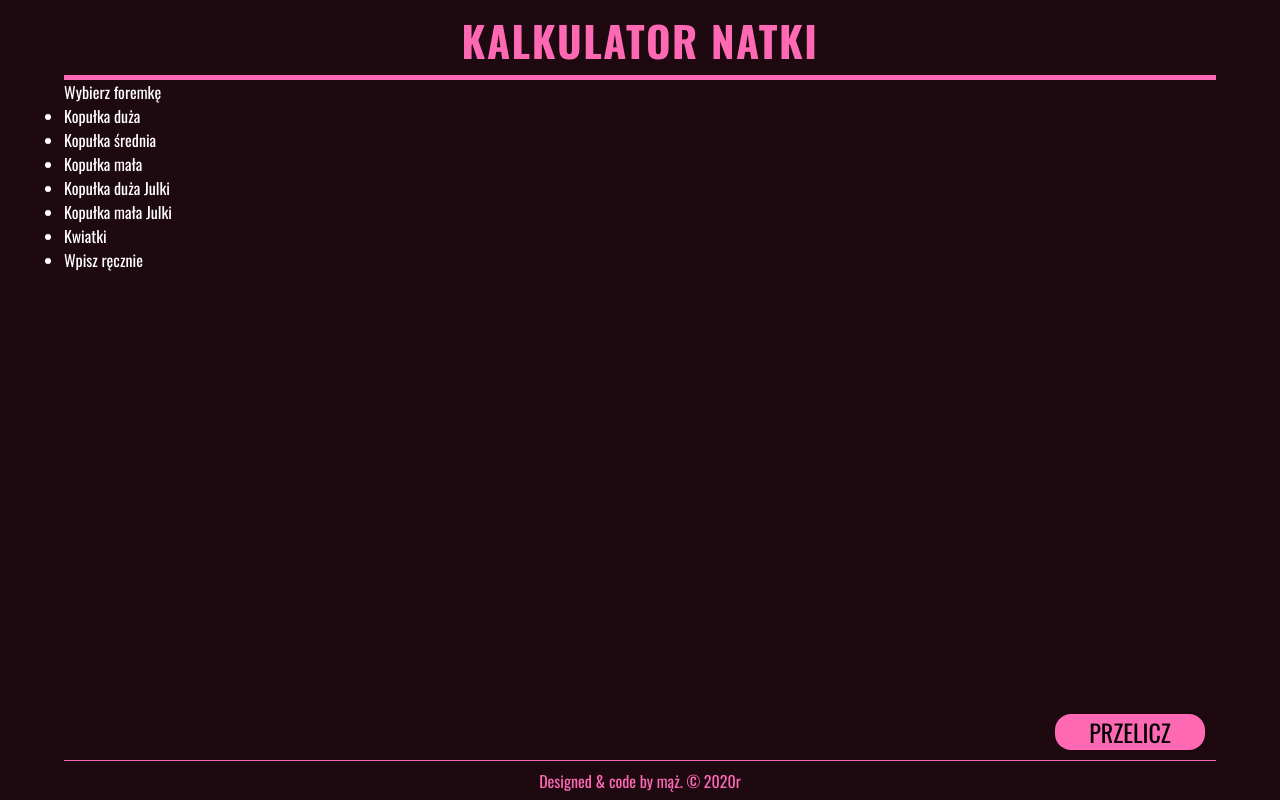
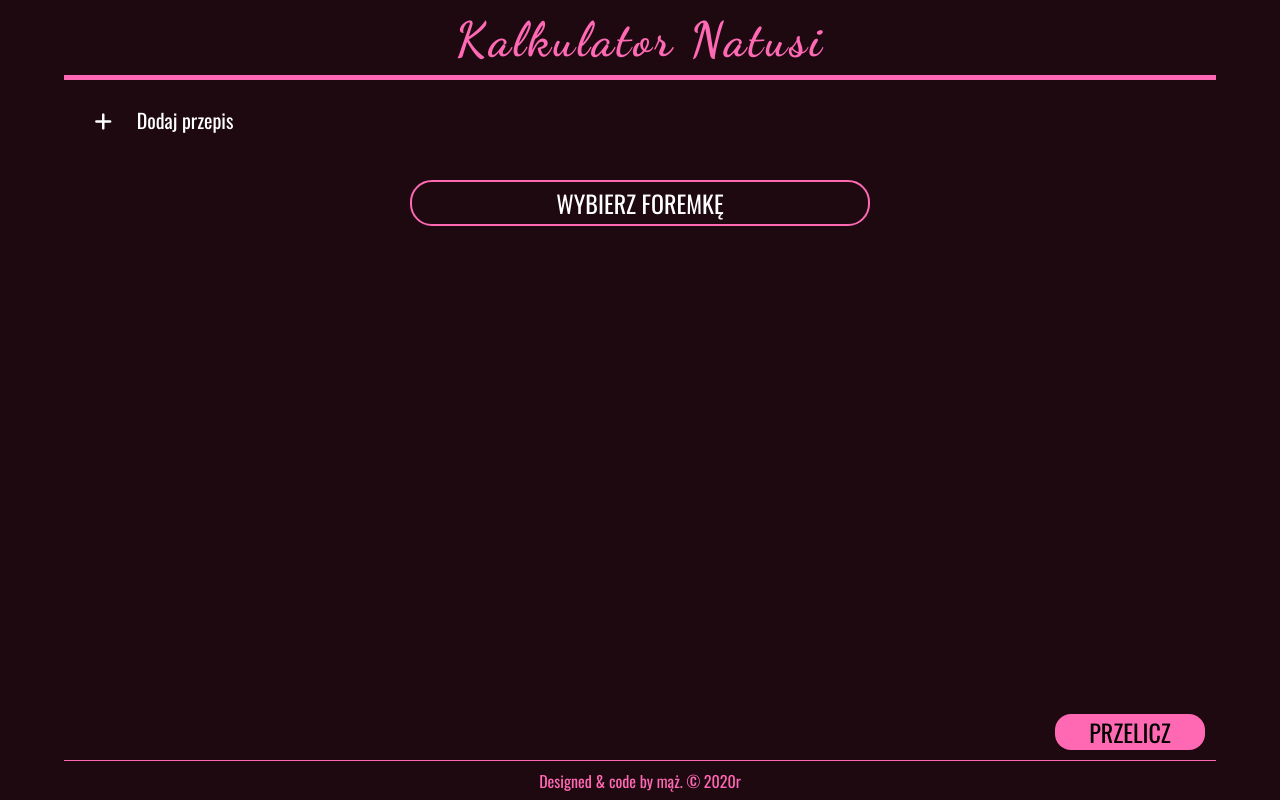
Before and after one commit to sebastianDuch/candyCalculator, a plain HTML site: page index.html in a window 1280 px wide. Drawn offline with nearby package versions, Linux system fonts and the light colour scheme.

Commit message:
add navigation list and styles

```diff
--- a/index.html
+++ b/index.html
@@ -8,29 +8,44 @@
       href="https://fonts.googleapis.com/css2?family=Oswald:wght@400;700&display=swap"
       rel="stylesheet"
     />
+    <link
+      href="https://fonts.googleapis.com/css2?family=Dancing+Script:wght@400;700&display=swap"
+      rel="stylesheet"
+    />
+
     <link rel="stylesheet" href="style.css" />
   </head>
 
   <body>
     <main class="container">
       <header class="title">
-        <h1 class="title__content">Kalkulator Natki</h1>
+        <h1 class="title__content">Kalkulator Natusi</h1>
       </header>
 
       <section class="workspace">
+        <ol>
           <ul>
             Wybierz foremkę
             <li>Kopułka duża</li>
             <li>Kopułka średnia</li>
             <li>Kopułka mała</li>
-          <li>Kopułka duża Julki</li>
-          <li>Kopułka mała Julki</li>
+            <li>Serce</li>
+            <li>Samochodzik</li>
             <li>Kwiatki</li>
             <li>Wpisz ręcznie</li>
           </ul>
+        </ol>
+        <button class="button__add--recipe">
+          <i class="fas fa-plus"></i>
+          <span class="button__add--recipe--content">Dodaj przepis</span>
+        </button>
         <button class="button__count">Przelicz</button>
       </section>
       <footer class="footer">Designed & code by mąż. &copy; 2020r</footer>
     </main>
+    <script
+      src="https://kit.fontawesome.com/6cac917717.js"
+      crossorigin="anonymous"
+    ></script>
   </body>
 </html>
--- a/style.css
+++ b/style.css
@@ -1,9 +1,9 @@
 * {
   margin: 0;
   padding: 0;
-  font-family: "Oswald", sans-serif;
   color: white;
   box-sizing: border-box;
+  font-family: "Oswald", sans-serif;
 }
 
 .container {
@@ -18,13 +18,14 @@
   margin: 0 auto;
   border-bottom: 5px solid hotpink;
 }
+
 .title__content {
   text-align: center;
   color: hotpink;
-  font-size: 42px;
+  font-family: "Dancing Script", cursive;
+  font-size: 48px;
   line-height: 10vh;
-  text-transform: uppercase;
-  letter-spacing: 1.5px;
+  letter-spacing: 3px;
 }
 
 .workspace {
@@ -32,6 +33,96 @@
   margin: 0 auto;
   width: 90%;
   height: 85vh;
+}
+
+ul {
+  display: inline-block;
+  margin: 100px 30%;
+  width: 40%;
+  line-height: 42px;
+  text-align: center;
+  text-transform: uppercase;
+  font-size: 24px;
+  border: 2px solid hotpink;
+  border-radius: 22px;
+  transition: 0.25s;
+}
+
+li {
+  display: none;
+  transition: 0.25s;
+}
+
+ul:hover {
+  cursor: pointer;
+  color: hotpink;
+}
+
+ul:hover li {
+  display: block;
+  border-top: 1px dashed rgb(192, 20, 106);
+}
+ul:hover li:first-child {
+  display: block;
+  border-top: 2px solid hotpink;
+}
+
+li:hover {
+  background-color: rgb(192, 20, 106);
+}
+li:last-child:hover {
+  background-color: rgb(192, 20, 106);
+  border-bottom-left-radius: 22px;
+  border-bottom-right-radius: 22px;
+}
+
+/* .button__add--recipe {
+  position: fixed;
+  width: 200px;
+  height: 32px;
+  top: 13%;
+  left: 5%;
+  text-transform: uppercase;
+  font-size: 20px;
+  background-color: hotpink;
+  color: black;
+  border: none;
+  border-radius: 16px;
+  transition: 0.25s;
+}
+
+.button__add--recipe:hover {
+  cursor: pointer;
+  background-color: rgb(192, 20, 106);
+} */
+
+.button__add--recipe {
+  position: fixed;
+  width: 200px;
+  height: 32px;
+  top: 13%;
+  left: 5%;
+  font-size: 20px;
+  color: hotpink;
+  background-color: rgb(30, 09, 17);
+  border: none;
+}
+
+.button__add--recipe--content {
+  margin-left: 20px;
+  transition: 1s;
+}
+
+.fa-plus {
+  transition: 1s;
+}
+.button__add--recipe--content:hover {
+  color: hotpink;
+}
+
+.button__add--recipe:hover .fa-plus {
+  transform: rotate(360deg);
+  color: hotpink;
 }
 
 .button__count {
```
Lines whose indentation alone changed are shown as unchanged.
